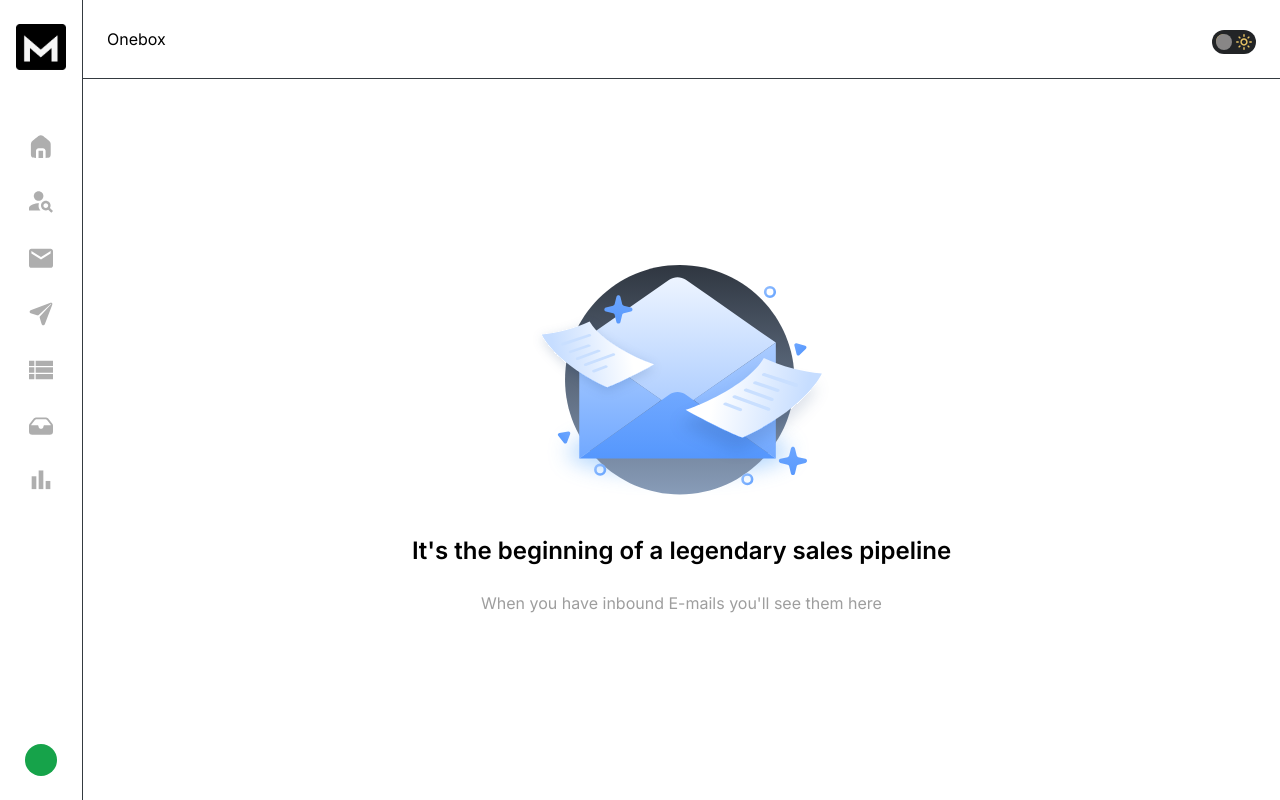
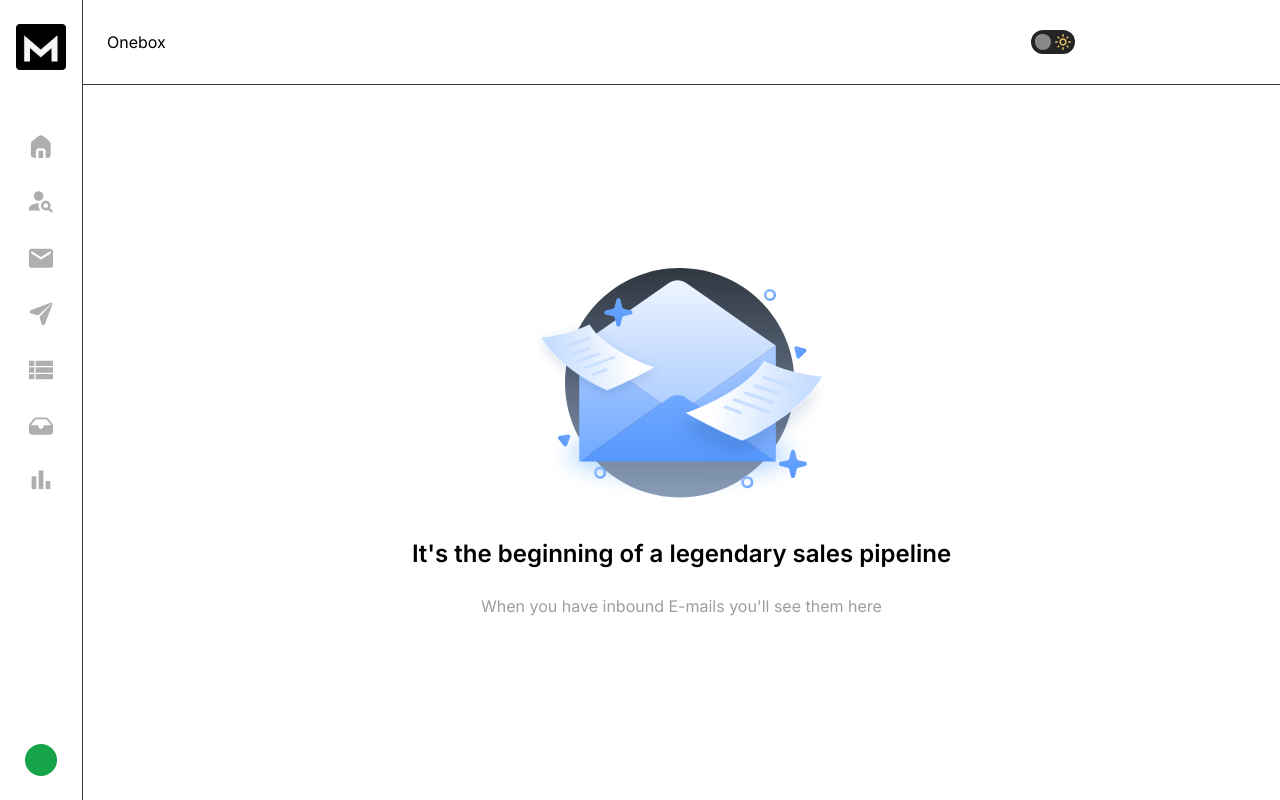
Before and after one commit to vanshajkataria/reachinbox-task, a Next.js app: page / in a window 1280 px wide. Built offline with nearby package versions, Linux system fonts and the light colour scheme.

Commit message:
Workspace Dropdown added in header.jsx

```diff
--- /dev/null
+++ b/components/UI/workspaceDropdownUI.jsx
@@ -0,0 +1,24 @@
+import React from "react";
+import { Menu, MenuButton, MenuItem, MenuItems } from "@headlessui/react";
+
+export default function workspaceDropdownUI() {
+  return (
+    <div className="">
+      <Menu>
+        <MenuButton className="inline-flex items-center gap-2 py-1.5 px-3 text-sm/6 font-semibold text-white after:content-['▾'] data-[open]:after:rotate-180 after:duration-300 after:ease-in-out after:transition-all">
+          Tim&apos;s Workspace
+        </MenuButton>
+
+        <MenuItems
+          transition
+          anchor="bottom end"
+          className="w-60 origin-top-right rounded-xl border border-white/5 bg-white/15 backdrop-blur-2xl p-1 text-sm/6 text-white transition duration-100 ease-out [--anchor-gap:var(--spacing-1)] focus:outline-none data-[closed]:scale-95 data-[closed]:opacity-0 text-center"
+        >
+          <MenuItem>
+            <span className="text-[#9E9E9E]">No Other Workspace Available</span>
+          </MenuItem>
+        </MenuItems>
+      </Menu>
+    </div>
+  );
+}
--- a/components/header.jsx
+++ b/components/header.jsx
@@ -1,5 +1,6 @@
 import React from "react";
 import SwitchUI from "@/components/UI/switchUI"
+import WorkspaceDropdown from "@/components/UI/workspaceDropdownUI"
 
 export default function header() {
   return (
@@ -8,8 +9,9 @@ export default function header() {
         <div>
           <h1>Onebox</h1>
         </div>
-        <div>
+        <div className="flex justify-end items-center gap-6">
           <SwitchUI />
+          <WorkspaceDropdown />
         </div>
       </div>
     </>
```
